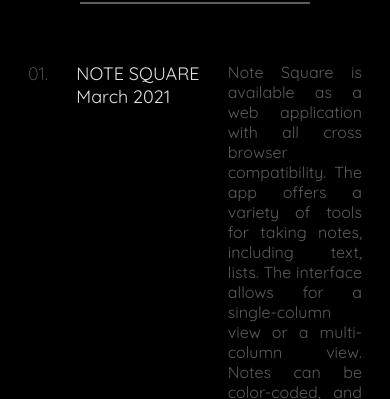
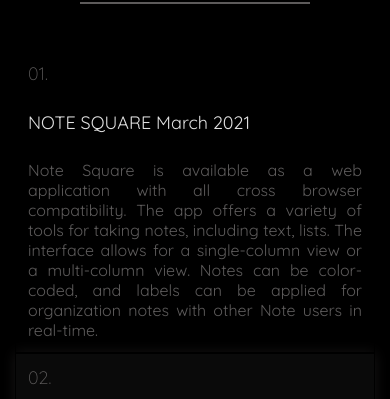
Before and after one commit to ankit-ui-dev/portfolio, a plain HTML site: page index.html in a window 390 px wide. Shown: the part 700-1099 px from the top of the page. Drawn offline with nearby package versions, Linux system fonts and the light colour scheme.

Commit message:
table responsive

```diff
--- a/style.css
+++ b/style.css
@@ -156,3 +156,13 @@ footer{
     100%  {top:10px;}
 
   }
+
+  @media only screen and (max-width: 767px) {
+
+    table tr{
+        display: flex;
+        flex-direction: column;
+        width: 100%;
+    }
+
+  }
```
